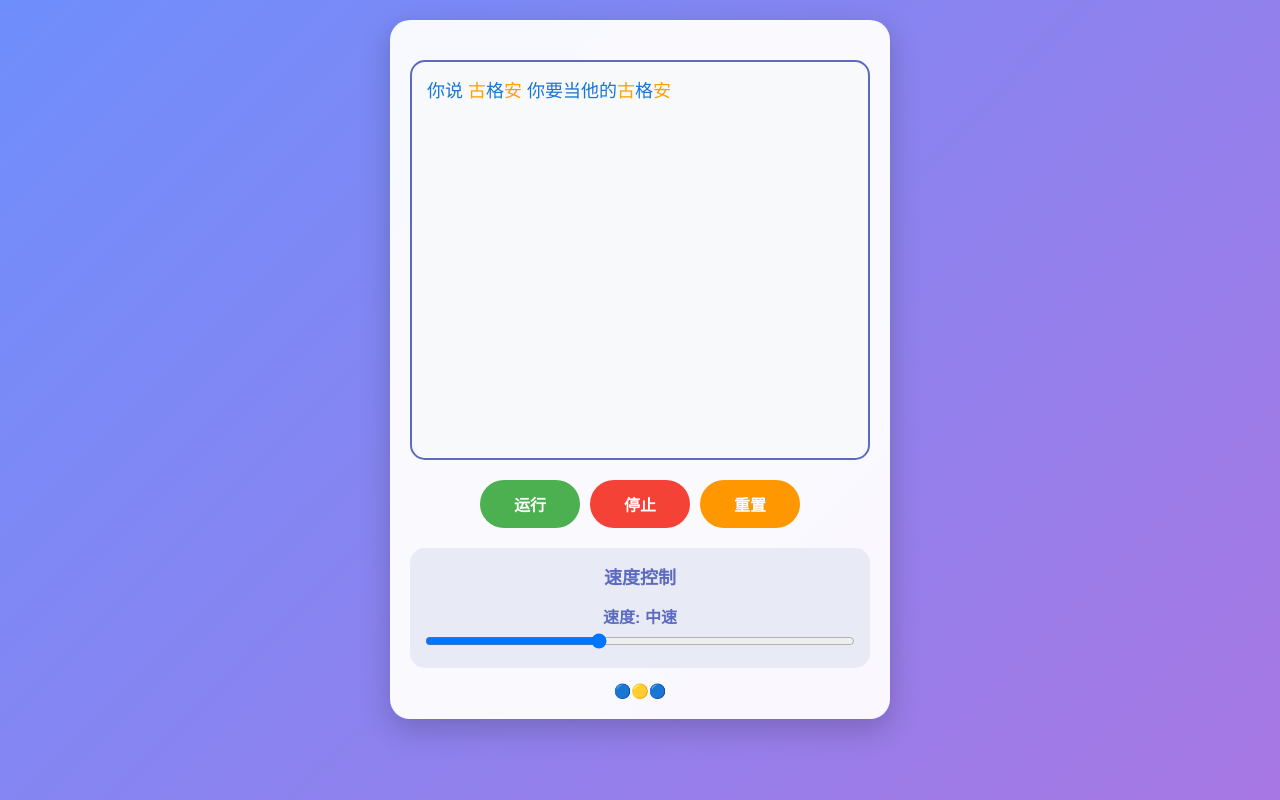
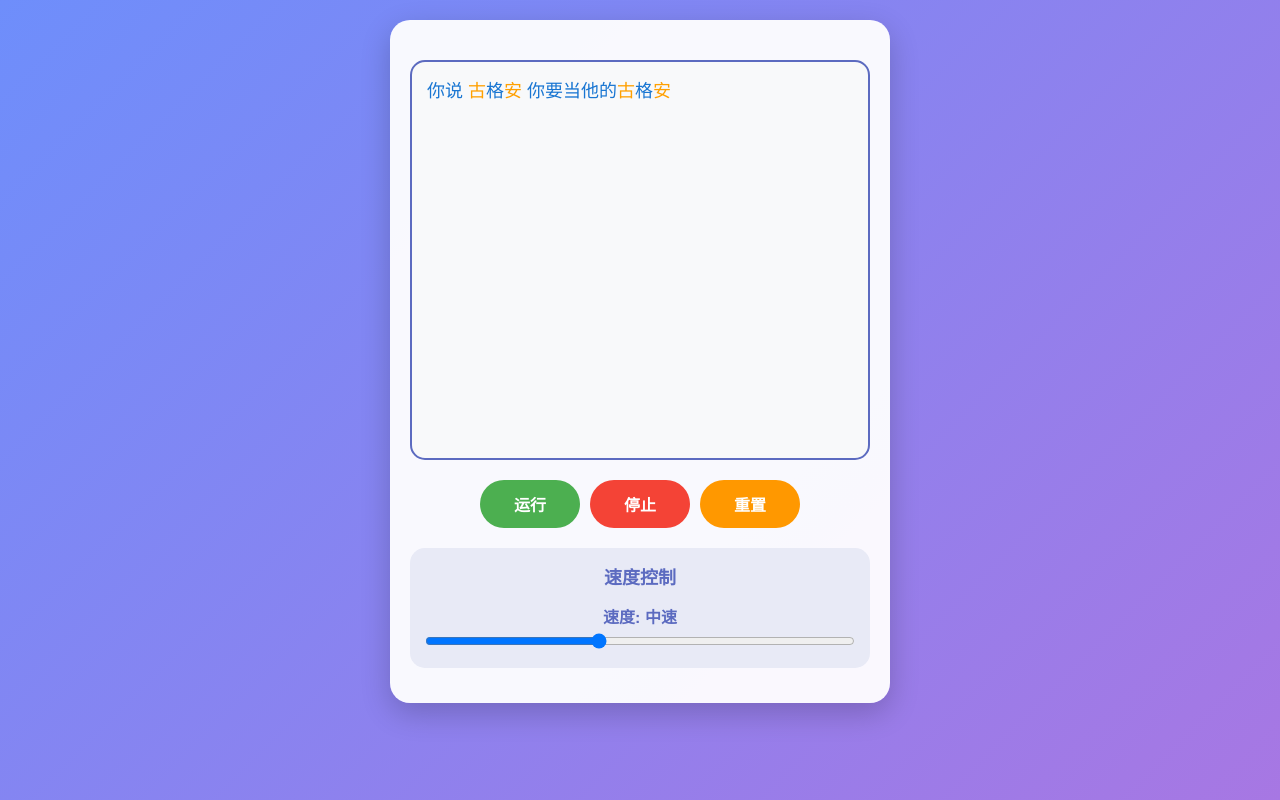
Before and after one commit to Yesenia666/Yongji, a plain HTML site: page index.html in a window 1280 px wide. Drawn offline with Linux system fonts and the light colour scheme.

Commit message:
Update index.html

```diff
--- a/index.html
+++ b/index.html
@@ -140,7 +140,7 @@
         </div>
 
         <div class="info">
-            <p>🔵🟡🔵</p>
+            <p> </p>
         </div>
     </div>
 
```
